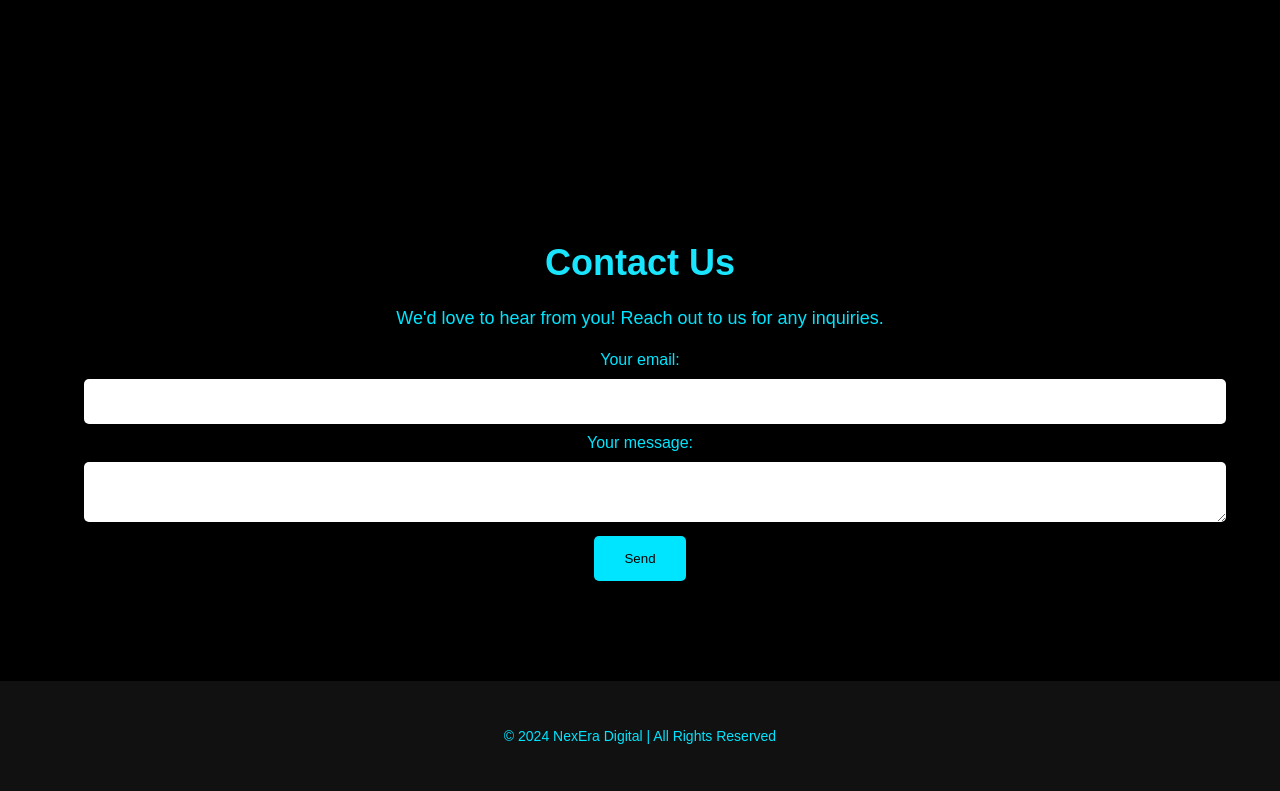
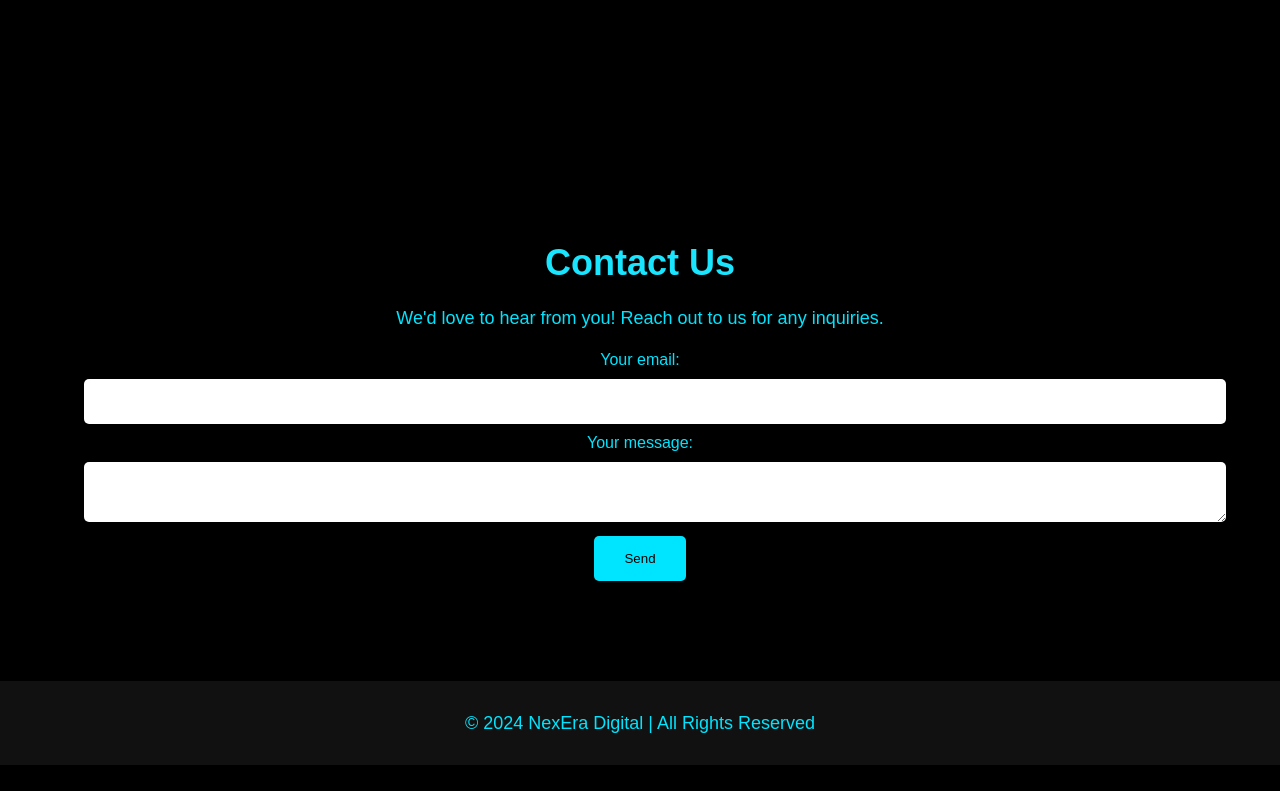
Before and after one commit to nexera2/NexEra-Digital, a plain HTML site: page index.html in a window 1280 px wide. Shown: the part 1979-2770 px from the top of the page. After the commit the page ends 2744 px from the top, so only its background shows below. Drawn offline with Linux system fonts and the light colour scheme.

Commit message:
Update index.html

```diff
--- a/index.html
+++ b/index.html
@@ -271,11 +271,9 @@
     </section>
 
     <!-- Footer -->
-<footer>
-    <div class="container">
-        <p style="font-size: 14px;">&copy; 2024 NexEra Digital | All Rights Reserved</p> <!-- Smaller font size -->
-    </div>
-</footer>
+    <footer>
+        <p>&copy; 2024 NexEra Digital | All Rights Reserved</p>
+    </footer>
 
 <style>
     /* Footer */
```
